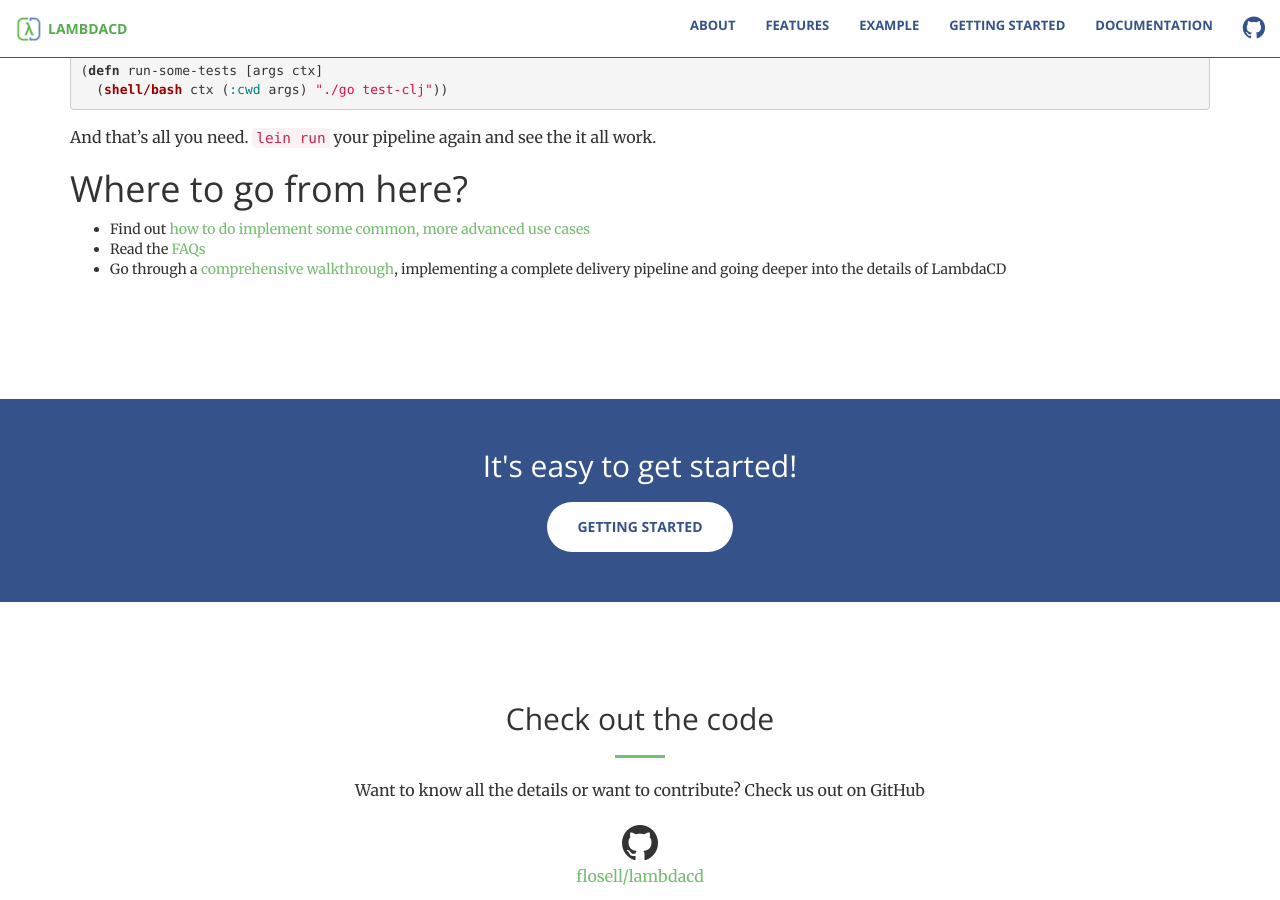
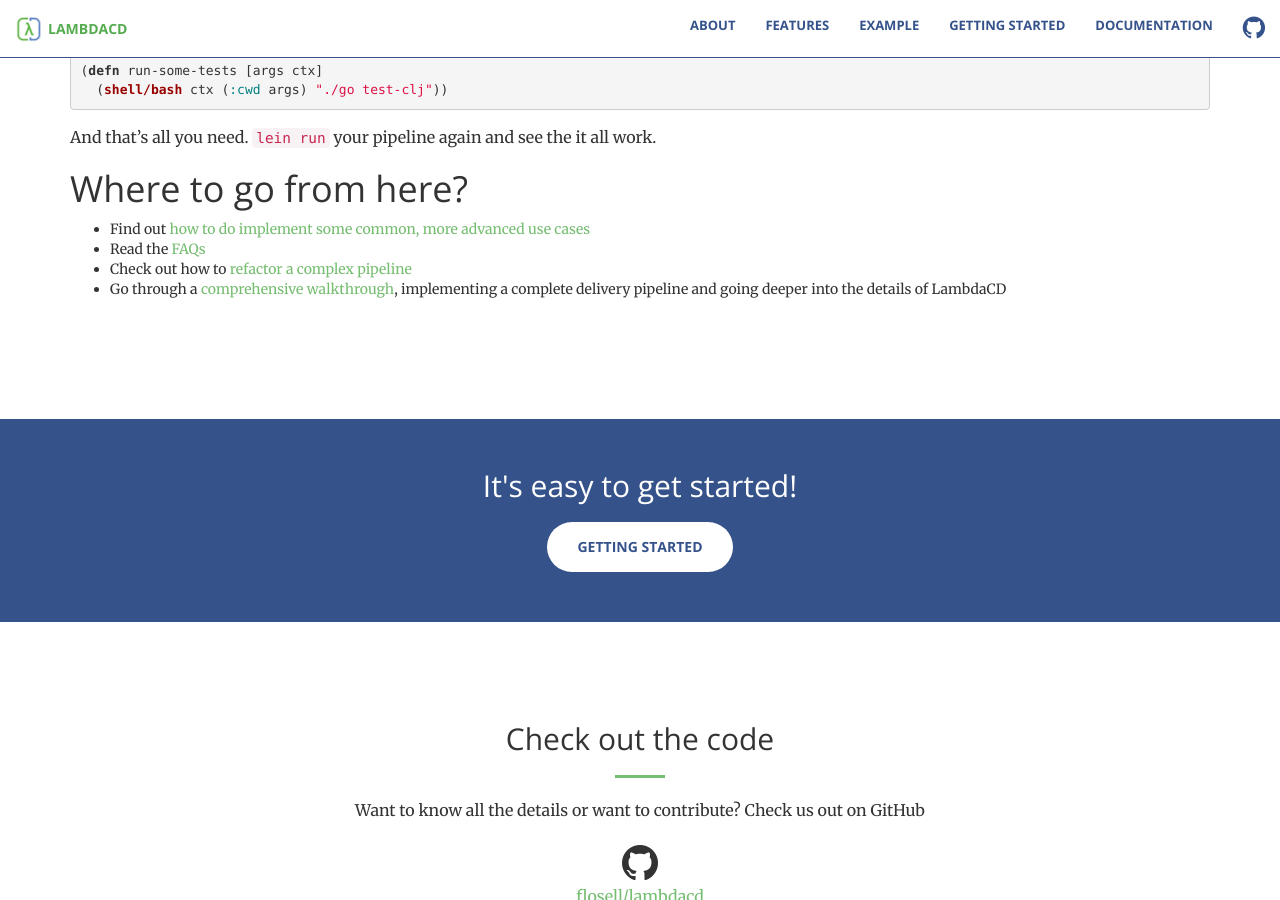
Before and after one commit to flosell/lambdacd, a Jekyll site: the page built from getting-started.md, in a window 1280 px wide and 900 px high, scrolled down 4322 px. Built offline with Jekyll 4.4.1, drawn with Linux system fonts in a browser that asks for light colours.

Commit message:
add link to pipeline refactoring

```diff
--- a/getting-started.md
+++ b/getting-started.md
@@ -235,5 +235,6 @@ And that's all you need. `lein run` your pipeline again and see the it all work.
 
 * Find out [how to do implement some common, more advanced use cases](https://github.com/flosell/lambdacd/blob/master/doc/howto.md)
 * Read the [FAQs](https://github.com/flosell/lambdacd/blob/master/doc/FAQ.md)
+* Check out how to [refactor a complex pipeline](https://github.com/flosell/lambdacd/wiki/Guide:-Pipeline-Structure-Refactoring)
 * Go through a [comprehensive walkthrough](https://github.com/flosell/lambdacd/blob/master/doc/walkthrough.md),
   implementing a complete delivery pipeline and going deeper into the details of LambdaCD
```
